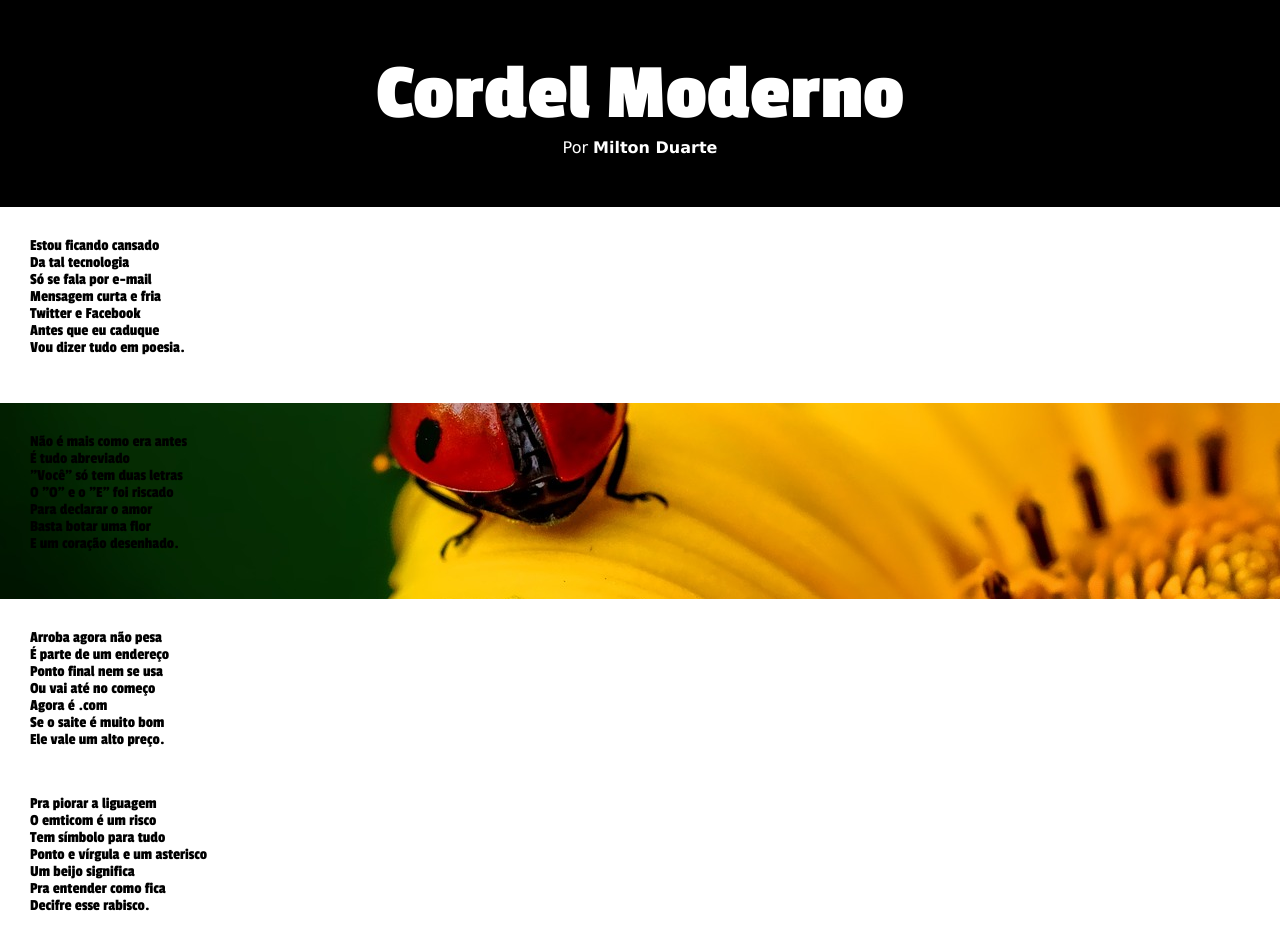
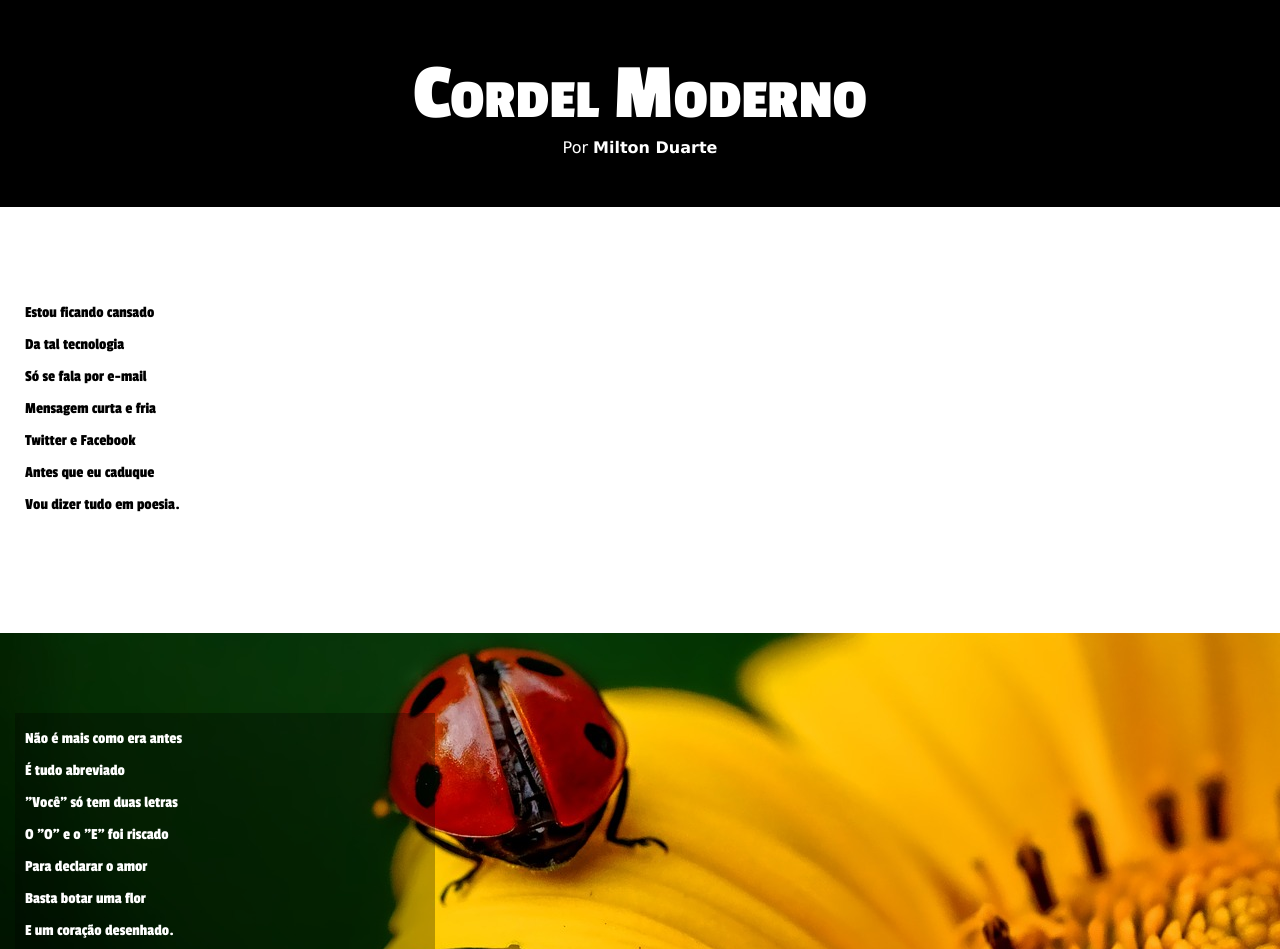
Before and after one commit to marcoguarato15/projeto-cordel, a plain HTML site: page index.html in a window 1280 px wide. Shown: the top 949 px of the page. Drawn offline with Linux system fonts and the light colour scheme.

Commit message:
Fix section.imagem p and class imagem2
Arrumei o fundo e a cor das letras com o fundo de imagem e também o small-caps de font-variant

```diff
--- a/index.html
+++ b/index.html
@@ -81,7 +81,7 @@
     </p>
 </section>
 
-<section clas="imagem" id="img02">
+<section class="imagem" id="img02">
     <p>
         Tenho saudade das cartas
         <br>
--- a/style.css
+++ b/style.css
@@ -21,9 +21,10 @@ header {
 
 header h1 {
     font-size: 5em;
-    font-weight: bolder;
+    font-weight: bold;
     color: white;
     font-family: "Passion One", Arial, Helvetica, sans-serif;
+    font-variant: small-caps;
 
 }
 
@@ -45,11 +46,15 @@ header a:hover {
 
 section {
     font-family: "Passion One", 'Times New Roman', Times, serif;
-    padding: 15px;
+    padding-top: 10vh;
+    padding-bottom: 10vh;
+    box-shadow: 2px 2px 2px rgba(0, 0, 0, 0.26);
+    line-height: 2em;
 }
 
 section p {
-    padding: 15px;
+    margin-left: 15px;
+    padding: 10px;
     padding-bottom: 2em;
 }
 
@@ -58,7 +63,13 @@ section.normal {
 }
 
 section.imagem {
-    background-color: black;
+    background-color: rgb(68, 68, 68);
+    color: white;
+}
+
+section.imagem > p{
+    width: 400px;
+    background-color: rgba(0, 0, 0, 0.281);
 }
 
 section#img01 {
@@ -90,5 +101,6 @@ footer a {
 }
 
 footer a:hover {
+    font-weight: bold;
     text-decoration: underline;
 }
```
